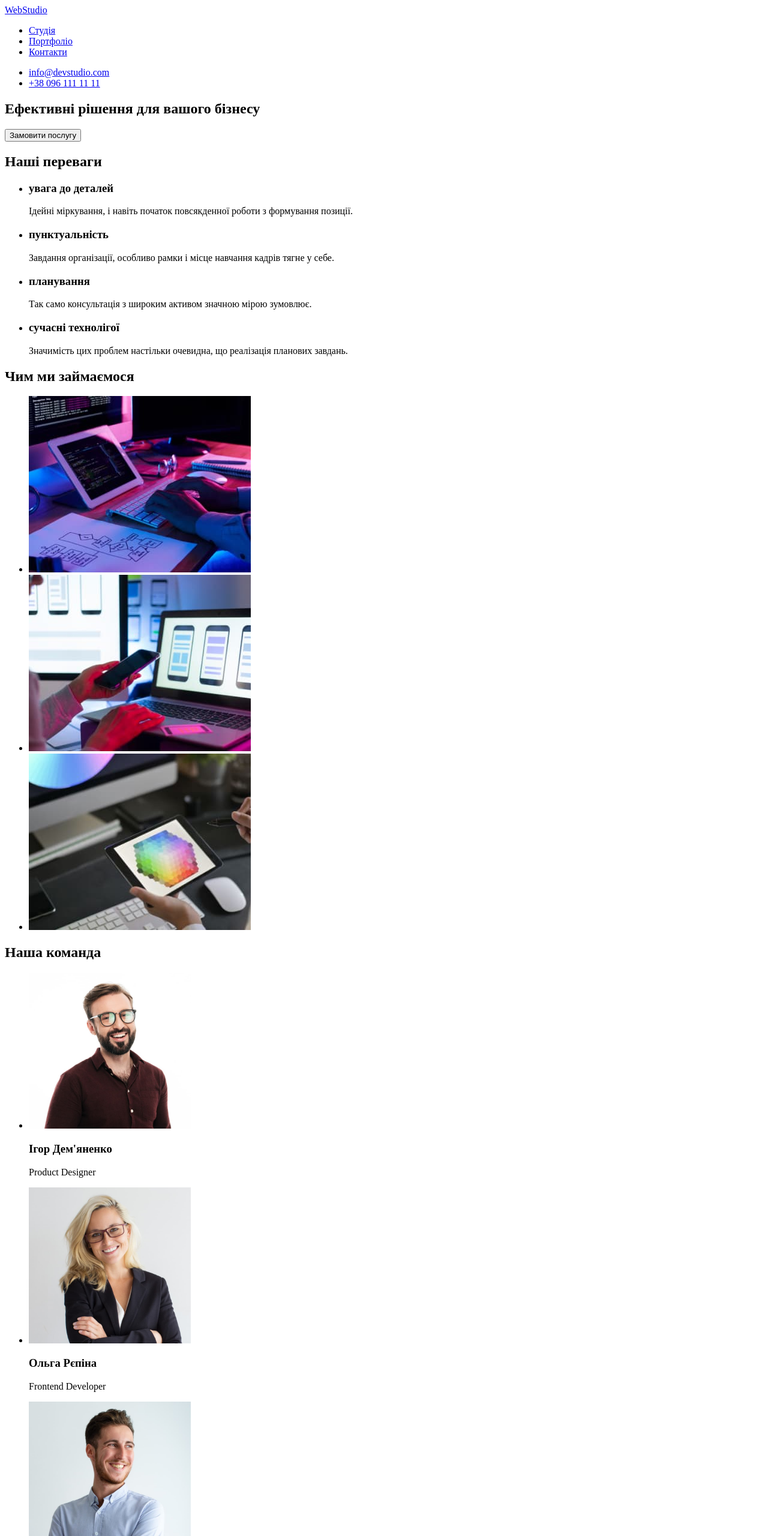
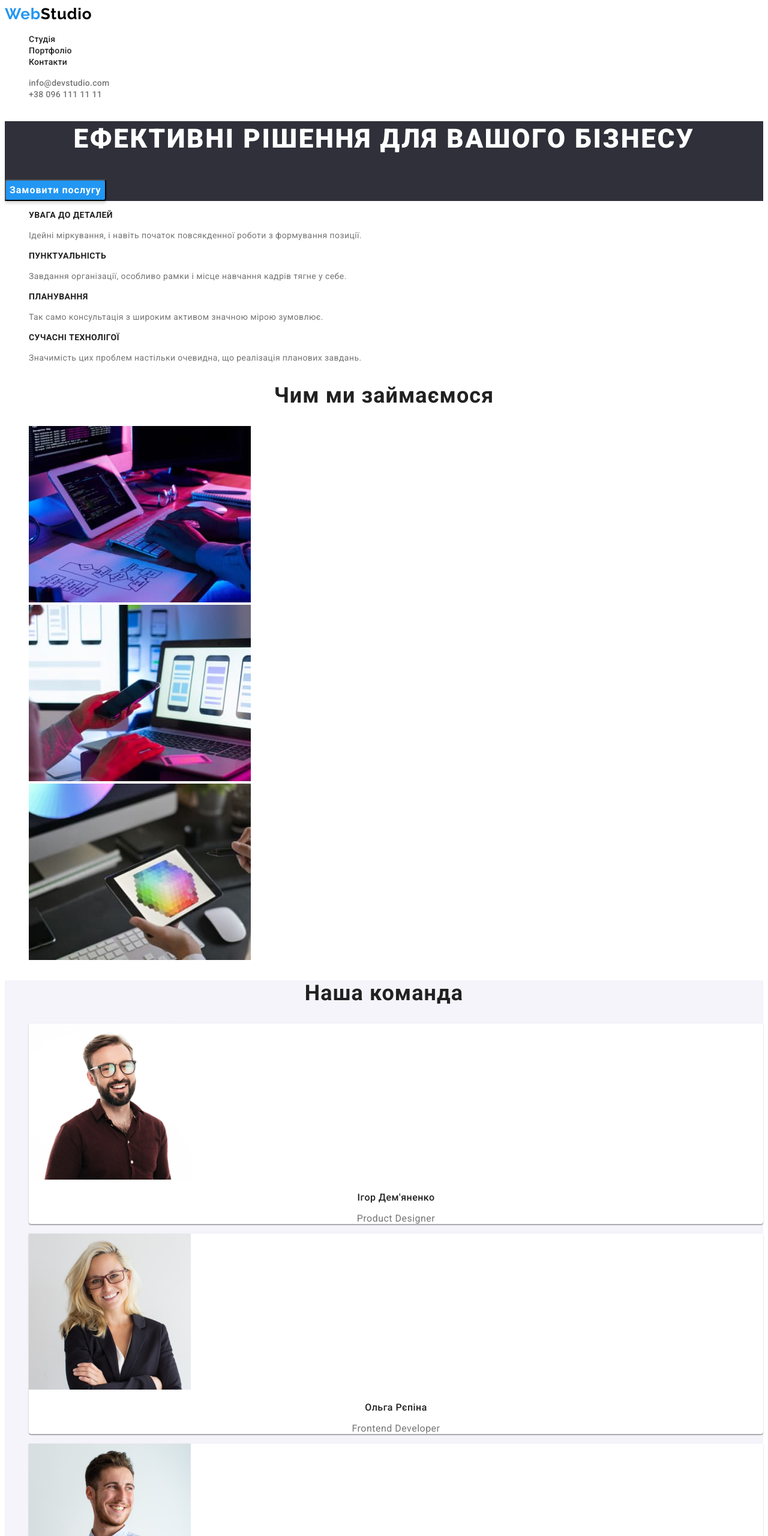
Before and after one commit to Maxym87/goit-markup-hw-02, a plain HTML site: page index.html in a window 1280 px wide. Shown: the top 2560 px of the page at 60% size. Drawn offline with Linux system fonts and the light colour scheme.

Commit message:
Додає стилі до index.html

```diff
--- a/css/styles.css
+++ b/css/styles.css
@@ -0,0 +1,210 @@
+body{
+    font-family: 'roboto', 'sans-serif';
+ background-color:#FFFFFF;
+
+}
+
+
+
+.list{
+list-style: none;
+}
+.link{
+    text-decoration: none;
+}
+
+.visually-hidden {
+    position: absolute;
+    white-space: nowrap;
+    width: 1px;
+    height: 1px;
+    overflow: hidden;
+    border: 0;
+    padding: 0;
+    clip: rect(0 0 0 0);
+    clip-path: inset(50%);
+    margin: -1px;
+}
+
+/* ------------HEDER------------ */
+.header-nav {}
+
+.header-logo {
+    font-family: 'Raleway';
+    font-weight: 700;
+    font-size: 26px;
+    line-height: 1.19;
+    letter-spacing: 0.03em;
+    color: #2196F3;}
+
+.logo-part {
+    color: #000000;}
+
+.header-list {
+
+}
+
+.header-item {
+
+}
+
+.header-link {
+    font-weight: 500;
+    font-size: 14px;
+    line-height: 1.14;
+    letter-spacing: 0.02em;
+    color: #212121;
+}
+.header-link:hover,
+.header-link:focus{
+    color: #2196F3;}
+
+  .header-contacts {}
+ .cotacts-item {}
+
+.cotacts-link{
+    font-weight: 500;
+    font-size: 14px;
+    line-height: 1.14;
+    letter-spacing: 0.02em;
+    color: #757575;
+}
+.cotacts-link:hover,
+.cotacts-link:focus{
+    color: #2196F3;
+}
+
+/* ------------HERO----------- */
+.hero {
+background: #2F303A;}
+
+.hero-title {
+        font-weight: 900;
+        font-size: 44px;
+        line-height: 1.36;
+        text-align: center;
+        letter-spacing: 0.06em;
+        text-transform: uppercase;
+        color: #FFFFFF;
+}
+
+.hero-btn {
+    font-family: inherit;
+    font-weight: 700;
+    font-size: 16px;
+    line-height: 1.88;
+    display: flex;
+    align-items: center;
+    text-align: center;
+    letter-spacing: 0.06em;
+    color: #FFFFFF;
+background: #2196F3;
+    box-shadow: 0px 4px 4px rgba(0, 0, 0, 0.15);
+    border-radius: 4px;
+cursor: pointer;}
+
+        /* ------------ADVANTAGE----------- */
+
+.advantage-title{
+        font-weight: 700;
+        font-size: 14px;
+        line-height: 1.14;
+        letter-spacing: 0.03em;
+        text-transform: uppercase;
+
+        color: #212121;
+}
+.advantage-txt{
+font-weight: 400;
+    font-size: 14px;
+    line-height: 1.71;
+    letter-spacing: 0.03em;
+    color: #757575;
+}
+
+                /* ------------PROJECTS---------- */
+
+    .projects-title{
+            font-weight: 700;
+            font-size: 36px;
+            line-height: 1.17;
+            text-align: center;
+            letter-spacing: 0.03em;
+            color: #212121;
+    }
+
+    /* ------------TEAM---------- */
+    .team{
+        background: #F5F4FA
+    }
+    .team-title{
+        font-weight: 700;
+            font-size: 36px;
+            line-height: 1.17;
+            text-align: center;
+            letter-spacing: 0.03em;
+            color: #212121;
+    }
+    .team-item{
+        background: #FFFFFF;
+            box-shadow: 0px 1px 3px rgba(0, 0, 0, 0.12), 0px 1px 1px rgba(0, 0, 0, 0.14), 0px 2px 1px rgba(0, 0, 0, 0.2);
+            border-radius: 0px 0px 4px 4px;
+    }
+
+    .team-name{
+        font-weight: 500;
+            font-size: 16px;
+            line-height: 1.19;
+            text-align: center;
+            letter-spacing: 0.03em;
+            color: #212121;
+    }
+    .team-job{
+        font-weight: 400;
+            font-size: 16px;
+            line-height: 1.19;
+            text-align: center;
+            letter-spacing: 0.03em;
+            color: #757575;
+    }
+
+        /* ------------FOOTER--------- */
+.address{
+    background-color:#2F303A;
+}
+
+        .address-logo{
+            font-family: 'Raleway';
+                font-weight: 700;
+                font-size: 26px;
+                line-height: 1.19;
+                letter-spacing: 0.03em;
+                color: #2196F3;
+        }
+
+        .address-logo-part{
+            color: #FFFFFF;
+        }
+
+        .address-map{
+            font-style: normal;
+            font-weight: 400;
+            font-size: 14px;
+            line-height: 1.71;
+            letter-spacing: 0.03em;
+                color: #FFFFFF;
+        }
+        .address-map:hover,
+        .address-map:focus{
+            color: #2196F3;}
+        .address-link{
+            font-style: normal;
+            font-weight: 400;
+            font-size: 14px;
+            line-height: 1.71;
+            letter-spacing: 0.03em;
+                color: rgba(255, 255, 255, 0.6);
+        }
+.address-link:hover,
+.address-link:focus{
+ color: #2196F3;}
--- a/index.html
+++ b/index.html
@@ -15,50 +15,66 @@
   </head>
   <body>
     <header>
-      <nav>
-        <a href="./index.html">Web<span>Studio</span></a>
-        <ul>
-          <li><a href="./index.html">Студія</a></li>
-          <li><a class="link" href="./portfolio.html">Портфоліо</a></li>
-          <li><a href="#">Контакти</a></li>
+      <nav class="header-nav">
+        <a class="header-logo link" href="./index.html"
+          >Web<span class="logo-part">Studio</span></a
+        >
+        <ul class="header-list list">
+          <li class="header-item">
+            <a class="header-link link" href="./index.html">Студія</a>
+          </li>
+          <li class="header-item">
+            <a class="header-link link" href="./portfolio.html">Портфоліо</a>
+          </li>
+          <li class="header-item">
+            <a class="header-link link" href="#">Контакти</a>
+          </li>
         </ul>
       </nav>
-      <ul>
-        <li><a href="mailto:info@devstudio.com">info@devstudio.com</a></li>
-        <li><a href="tel:+380961111111">+38 096 111 11 11</a></li>
+      <ul class="header-contacts list">
+        <li class="cotacts-item">
+          <a class="cotacts-link link" href="mailto:info@devstudio.com"
+            >info@devstudio.com</a
+          >
+        </li>
+        <li class="cotacts-item">
+          <a class="cotacts-link link" href="tel:+380961111111"
+            >+38 096 111 11 11</a
+          >
+        </li>
       </ul>
     </header>
     <main>
-      <section>
-        <h1>Ефективні рішення для вашого бізнесу</h1>
-        <button type="button">Замовити послугу</button>
+      <section class="hero">
+        <h1 class="hero-title">Ефективні рішення для вашого бізнесу</h1>
+        <button class="hero-btn" type="button">Замовити послугу</button>
       </section>
-      <section>
-        <h2>Наші переваги</h2>
-        <ul>
+      <section class="advantage">
+        <h2 class="visually-hidden">Наші переваги</h2>
+        <ul class="list">
           <li>
-            <h3>увага до деталей</h3>
-            <p>
+            <h3 class="advantage-title">увага до деталей</h3>
+            <p class="advantage-txt">
               Ідейні міркування, і навіть початок повсякденної роботи з
               формування позиції.
             </p>
           </li>
           <li>
-            <h3>пунктуальність</h3>
-            <p>
+            <h3 class="advantage-title">пунктуальність</h3>
+            <p class="advantage-txt">
               Завдання організації, особливо рамки і місце навчання кадрів тягне
               у себе.
             </p>
           </li>
           <li>
-            <h3>планування</h3>
-            <p>
+            <h3 class="advantage-title">планування</h3>
+            <p class="advantage-txt">
               Так само консультація з широким активом значною мірою зумовлює.
             </p>
           </li>
           <li>
-            <h3>сучасні технолігої</h3>
-            <p>
+            <h3 class="advantage-title">сучасні технолігої</h3>
+            <p class="advantage-txt">
               Значимість цих проблем настільки очевидна, що реалізація планових
               завдань.
             </p>
@@ -66,9 +82,9 @@
         </ul>
       </section>
 
-      <section>
-        <h2>Чим ми займаємося</h2>
-        <ul>
+      <section class="projects">
+        <h2 class="projects-title">Чим ми займаємося</h2>
+        <ul class="list">
           <li>
             <img
               src="./images/tas-1.jpg"
@@ -95,66 +111,77 @@
           </li>
         </ul>
       </section>
-      <section>
-        <h2>Наша команда</h2>
-        <ul>
-          <li>
+      <section class="team">
+        <h2 class="team-title">Наша команда</h2>
+        <ul class="team-list list">
+          <li class="team-item">
             <img
               src="./images/team-1.jpg"
               alt="Усміхнений хлопець в окулярах"
               width="270"
               height="260"
             />
-            <h3>Ігор Дем'яненко</h3>
-            <p>Product Designer</p>
+            <h3 class="team-name">Ігор Дем'яненко</h3>
+            <p class="team-job">Product Designer</p>
           </li>
-          <li>
+          <li class="team-item">
             <img
               src="./images/team-2.jpg"
               alt="Дівчина в окулярах"
               width="270"
               height="260"
             />
-            <h3>Ольга Рєпіна</h3>
-            <p>Frontend Developer</p>
+            <h3 class="team-name">Ольга Рєпіна</h3>
+            <p class="team-job">Frontend Developer</p>
           </li>
-          <li>
+          <li class="team-item">
             <img
               src="./images/team-3.jpg"
               alt="Усміхнений хлопець"
               width="270"
               height="260"
             />
-            <h3>Микола Тарасов</h3>
-            <p>Marketing</p>
+            <h3 class="team-name">Микола Тарасов</h3>
+            <p class="team-job">Marketing</p>
           </li>
-          <li>
+          <li class="team-item">
             <img
               src="./images/team-4.jpg"
               alt="Хлопець в окулярах"
               width="270"
               height="260"
             />
-            <h3>Михайло Єрмаков</h3>
-            <p>UI Designer</p>
+            <h3 class="team-name">Михайло Єрмаков</h3>
+            <p class="team-job">UI Designer</p>
           </li>
         </ul>
       </section>
     </main>
-    <footer>
-      <a href="./index.html">WebStudio</a>
-      <address>
-        <ul>
-          <li>
+    <footer class="address">
+      <a class="address-logo link" href="./index.html"
+        >Web<span class="address-logo-part">Studio</span></a
+      >
+      <address class="main address">
+        <ul class="address-list list">
+          <li class="address-item">
             <a
+              class="address-map link"
               href="https://goo.gl/maps/8YUWCjoJRUapYNAK7"
               target="_blank"
               rel="noopener nofollow noreferrer"
               >м. Київ, пр-т Лесі Українки, 26</a
             >
           </li>
-          <li><a href="mailto:info@devstudio.com">info@devstudio.com</a></li>
-          <li><a href="tel:+380961111111">+38 096 111 11 11</a></li>
+          <li class="address-item">
+            <a class="address-link link" href="mailto:info@devstudio.com"
+              >info@devstudio.com</a
+            >
+          </li>
+          <li class="address-item">
+            <a class="address-link link" href="tel:+380961111111"
+              >+38 096 111 11 11</a
+            >
+          </li>
         </ul>
       </address>
     </footer>
```
Also changed, not shown: portfolio.html (+96 -24 lines).
